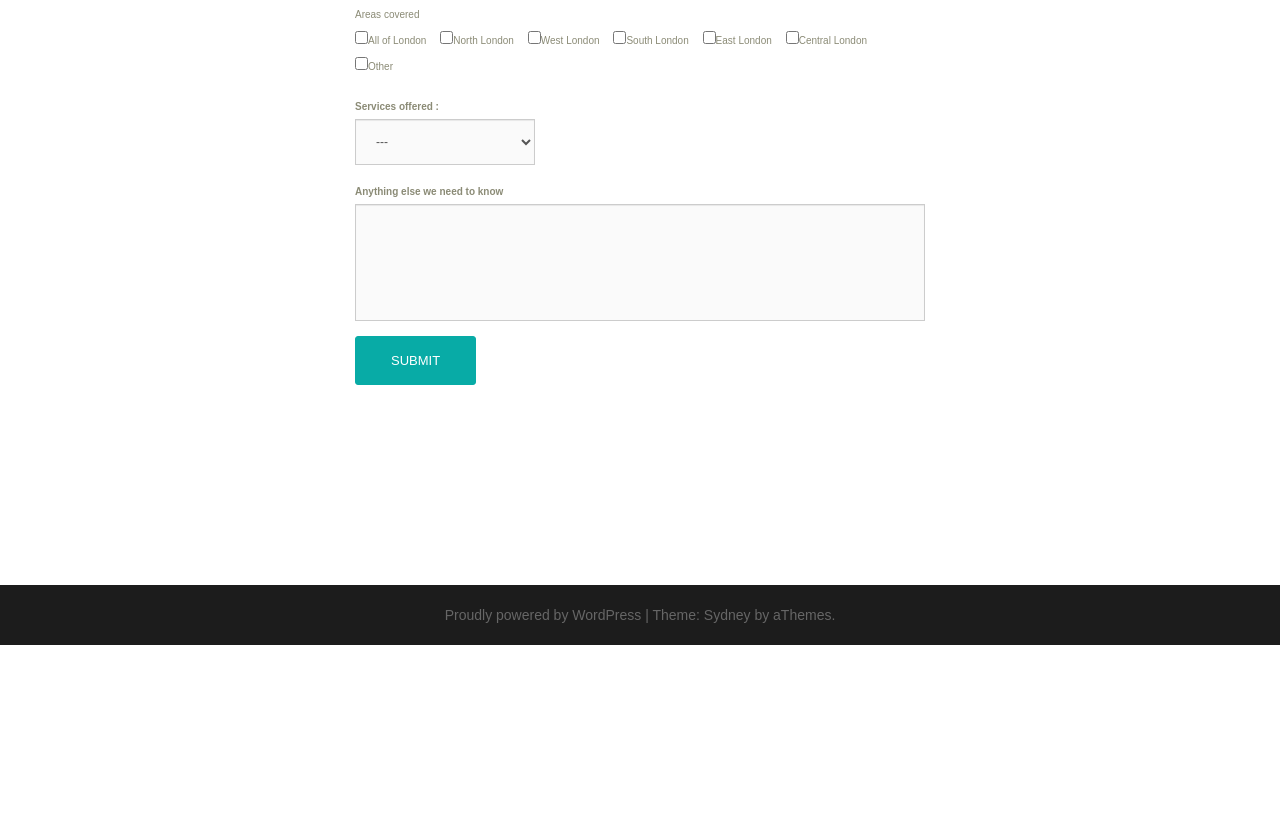
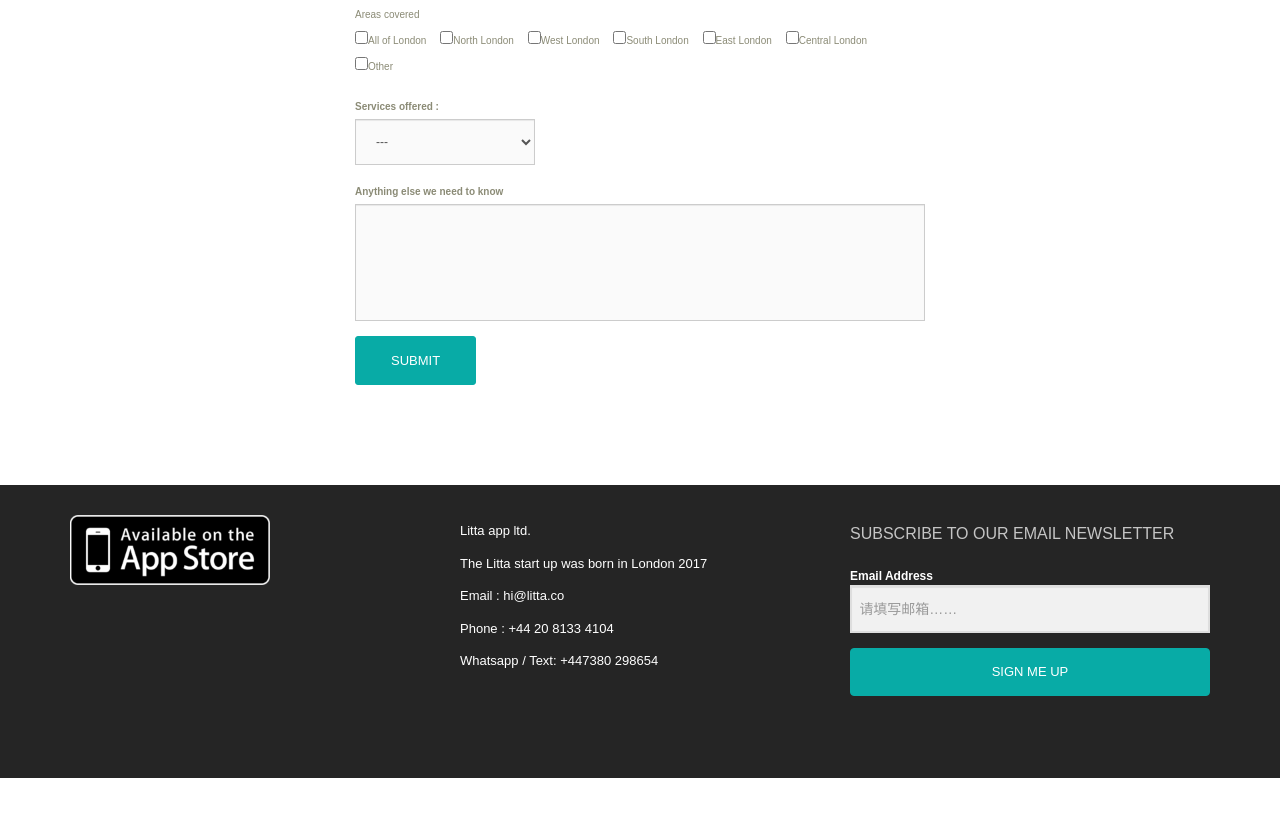
Before and after one commit to catneversmile/Bootstrap-LITTA, a plain HTML site: page html/bepartner.html in a window 1280 px wide. Shown: the part 1260-2076 px from the top of the page. Before the commit the page ends 1905 px from the top, so only its background shows below. Drawn offline with nearby package versions, Linux system fonts and the light colour scheme.

Commit message:
Add files via upload

```diff
--- a/html/bepartner.html
+++ b/html/bepartner.html
@@ -74,7 +74,7 @@
 	<div class="container tank-margin">
 
 		<!-- for partner -->
-		<div class="for-partner tank">
+		<div class="for-partner tank group-wrap">
 			<div class="logo-wrap">
 				<div class="row">
 					<div class="col-md-4 ">
@@ -158,7 +158,40 @@
 			</div>
 		</div>
 		<!-- for partner end -->
+		<div class="contact-msg tank">
+			<div class="row">
+				<div class="col-sm-4">
+					<img src="../image/App-Store-Icon-300x104.png" style="margin-bottom:50px">
+				</div>
+				<div class="col-sm-4">
+					<div class="address-info">
+						<address>
+							Litta app ltd.<br>
 
+							The Litta start up was born in London 2017<br>
+
+							Email : hi@litta.co<br>
+
+							Phone : +44 20 8133 4104<br>
+
+							Whatsapp / Text: +447380 298654<br>
+						</address>
+					</div>
+				</div>
+				<div class="col-sm-4">
+					<div class="sign-up">
+						<h4 style="font-style: normal;color: #c5c5c5;font-size: 16px;">SUBSCRIBE TO OUR EMAIL NEWSLETTER</h4>
+						<form role="form"action="">
+							<div class="form-group">
+								<label class="addr-label" for="addr-input">Email Address</label>
+								<input class="form-control" id="addr-input" type="text" placeholder="请填写邮箱……">
+							</div>
+							<button class="sign-up-btn btn btn-block" type="submit">SIGN ME UP</button>
+						</form>
+					</div>
+				</div>
+			</div>
+		</div>
 	</div><!-- container -->
 </div><!-- content -->
 <a class="back-top" href="#slide-container"><span class="glyphicon glyphicon-chevron-up"></span></a>
```
Also changed, not shown: html/invest.html (+39 -3 lines).
